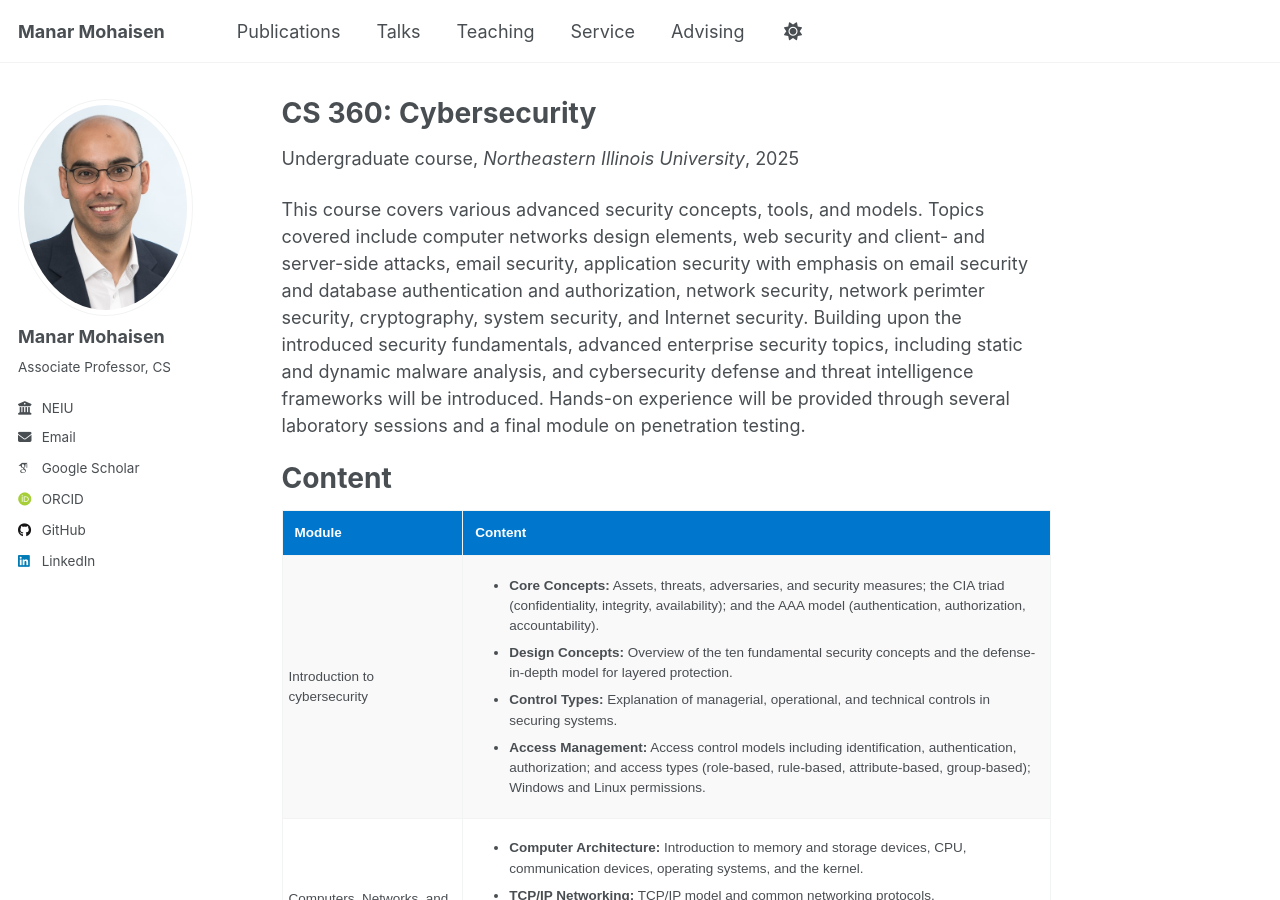
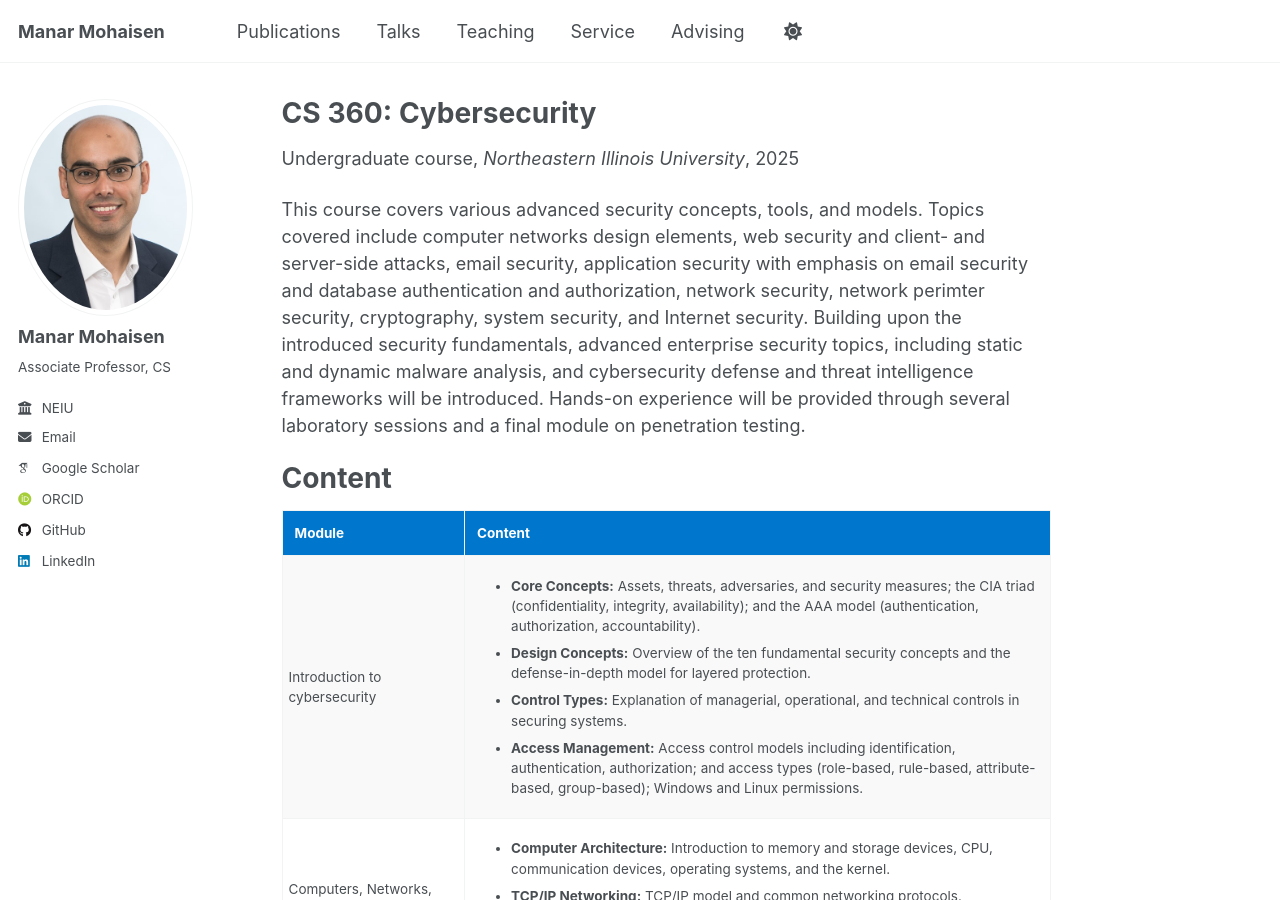
Before and after one commit to manarmohaisen/manarmohaisen.github.io, a Jekyll site: the page built from _teaching/cs360.md, in a window 1280 px wide and 900 px high. Built offline with Jekyll 4.4.1, drawn with Linux system fonts in a browser that asks for light colours; some web fonts are replaced; a script that is not in the unit is left out.

Commit message:
Update cs360.md

```diff
--- a/_teaching/cs360.md
+++ b/_teaching/cs360.md
@@ -12,7 +12,7 @@ This course covers various advanced security concepts, tools, and models. Topics
 
 Content
 ======
-<table style="width:100%; border-collapse: collapse; font-family: Arial, sans-serif; margin: 1em 0;">
+<table style="width:100%; border-collapse: collapse; margin: 1em 0;">
   <thead>
     <tr style="background-color: #0077cc; color: white;">
       <th style="padding: 12px; text-align: left;">Module</th>
```
